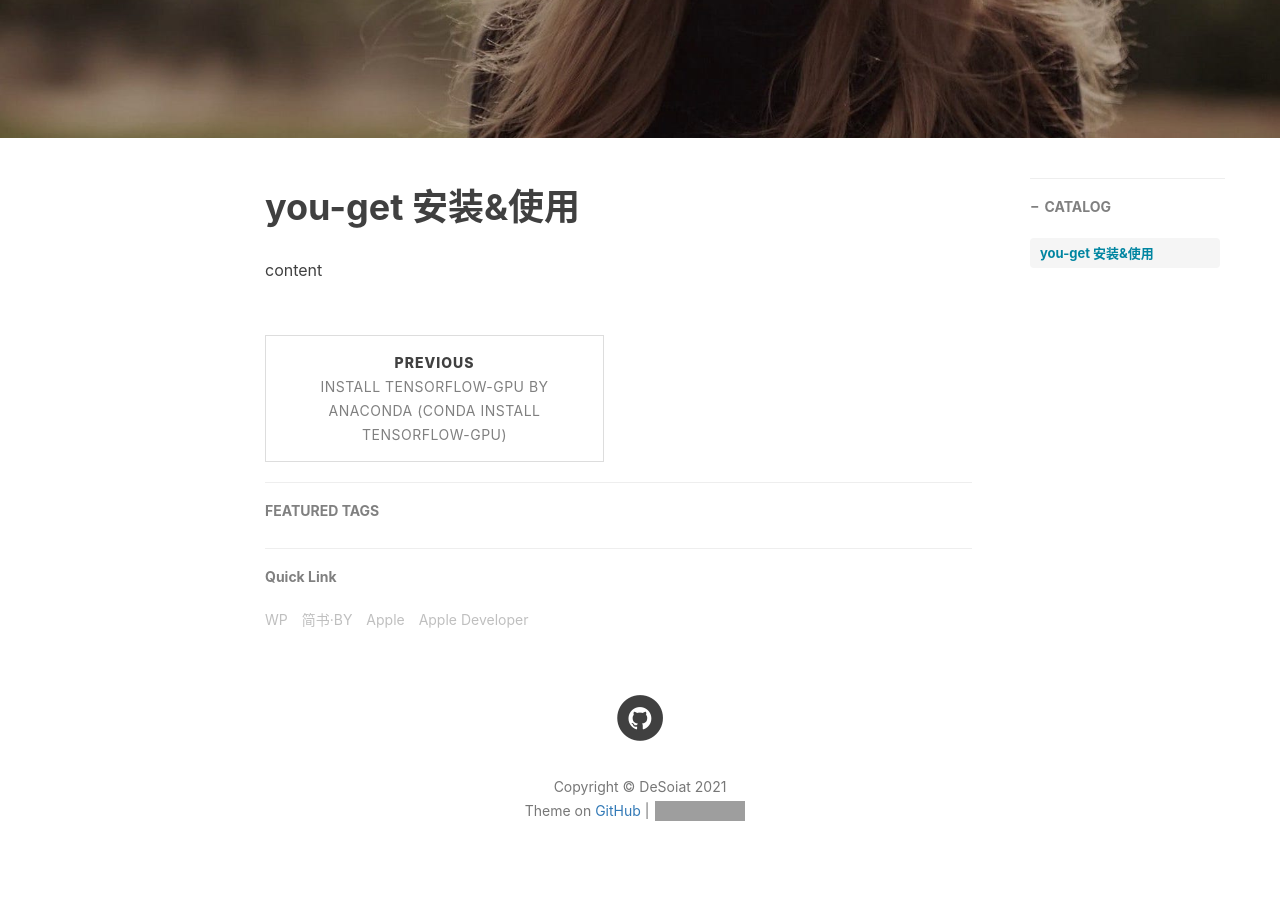
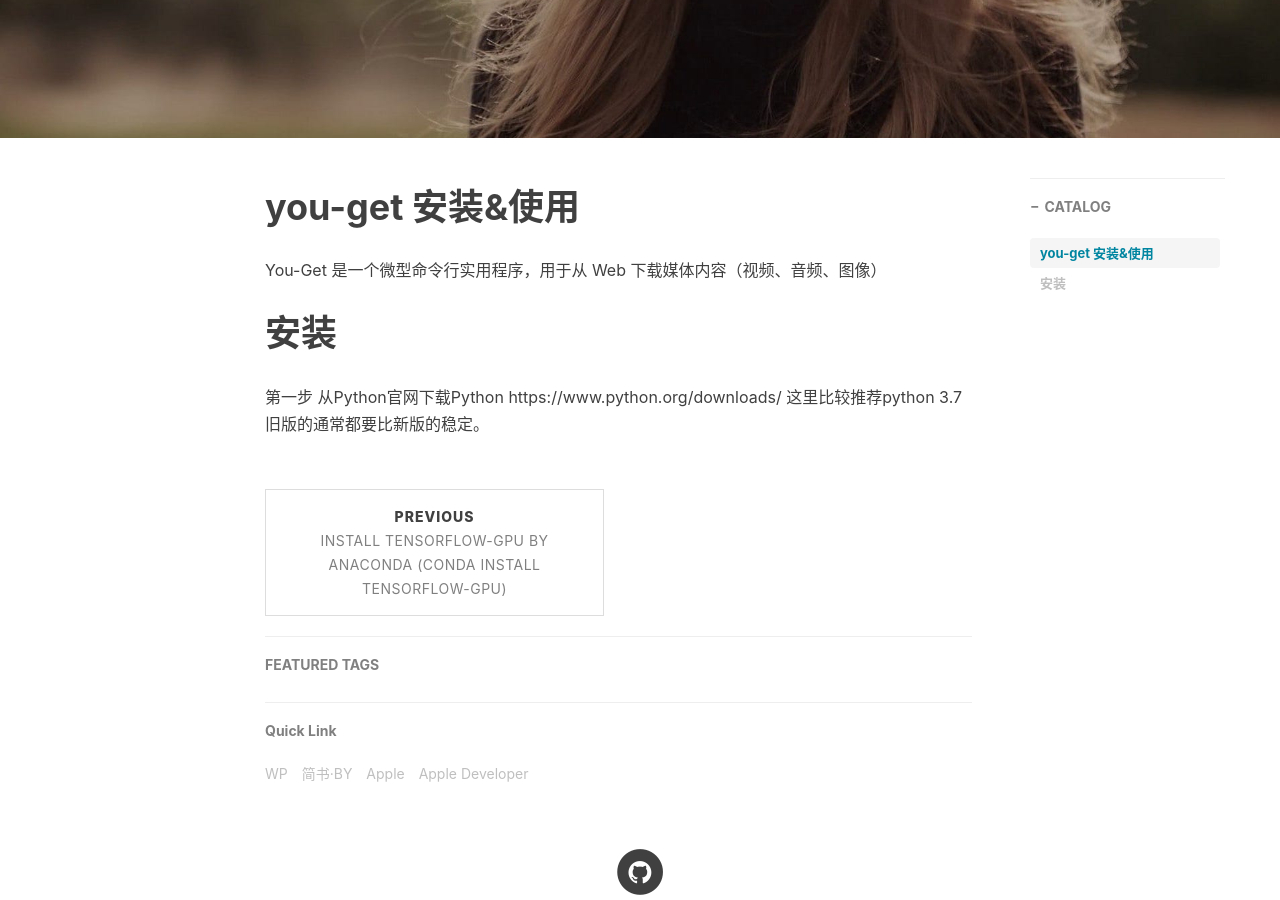
Before and after one commit to DeSoiat/DESOIAT.GITHUB.IO, a Jekyll site: the page built from _posts/2019-04-21-you-get.md, in a window 1280 px wide and 900 px high, scrolled down 427 px. Built offline with Jekyll 4.4.1, drawn with Linux system fonts in a browser that asks for light colours; nearby versions of some CDN libraries; comment, search, counter and statistics services are not loaded; grey boxes are pictures that could not be loaded.

Commit message:
Update and rename 2019-04-21-This is  Title.md to 2019-04-21-you-get.md

```diff
--- a/_posts/2019-04-21-This is  Title.md
+++ b/_posts/2019-04-21-you-get.md
@@ -15,4 +15,10 @@ tags:
 
 # you-get 安装&使用
 
-content
+You-Get 是一个微型命令行实用程序，用于从 Web 下载媒体内容（视频、音频、图像）
+
+# 安装
+
+第一步
+从Python官网下载Python https://www.python.org/downloads/
+这里比较推荐python 3.7 旧版的通常都要比新版的稳定。
```
